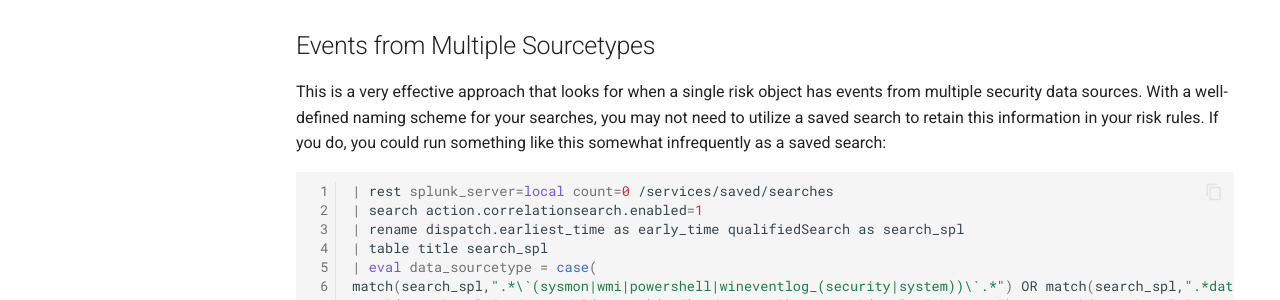
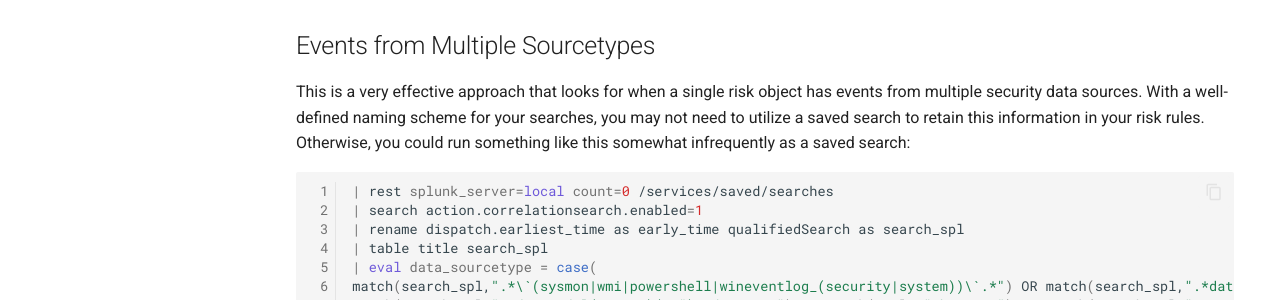
Before and after one commit to splunk/rba, an MkDocs documentation site: the page built from docs/searches/risk_incident_rule_ideas.md, in a window 1280 px wide and 900 px high, scrolled down 1005 px. Shown: the part 178-478 px from the top of the window. Built offline with MkDocs 1.6.1 and Material for MkDocs 9.7.7, drawn with Linux system fonts in a browser that asks for light colours; comment, search, counter and statistics services are not loaded.

Commit message:
Update risk_incident_rule_ideas.md
grammar

````diff
--- a/docs/searches/risk_incident_rule_ideas.md
+++ b/docs/searches/risk_incident_rule_ideas.md
@@ -41,7 +41,7 @@ from datamodel=Risk.All_Risk by All_Risk.risk_object,All_Risk.risk_object_type,
 
 ## Events from Multiple Sourcetypes
 
-This is a very effective approach that looks for when a single risk object has events from multiple security data sources. With a well-defined naming scheme for your searches, you may not need to utilize a saved search to retain this information in your risk rules. If you do, you could run something like this somewhat infrequently as a saved search:
+This is a very effective approach that looks for when a single risk object has events from multiple security data sources. With a well-defined naming scheme for your searches, you may not need to utilize a saved search to retain this information in your risk rules. Otherwise, you could run something like this somewhat infrequently as a saved search:
 
 ```shell linenums="1"
 | rest splunk_server=local count=0 /services/saved/searches
````
